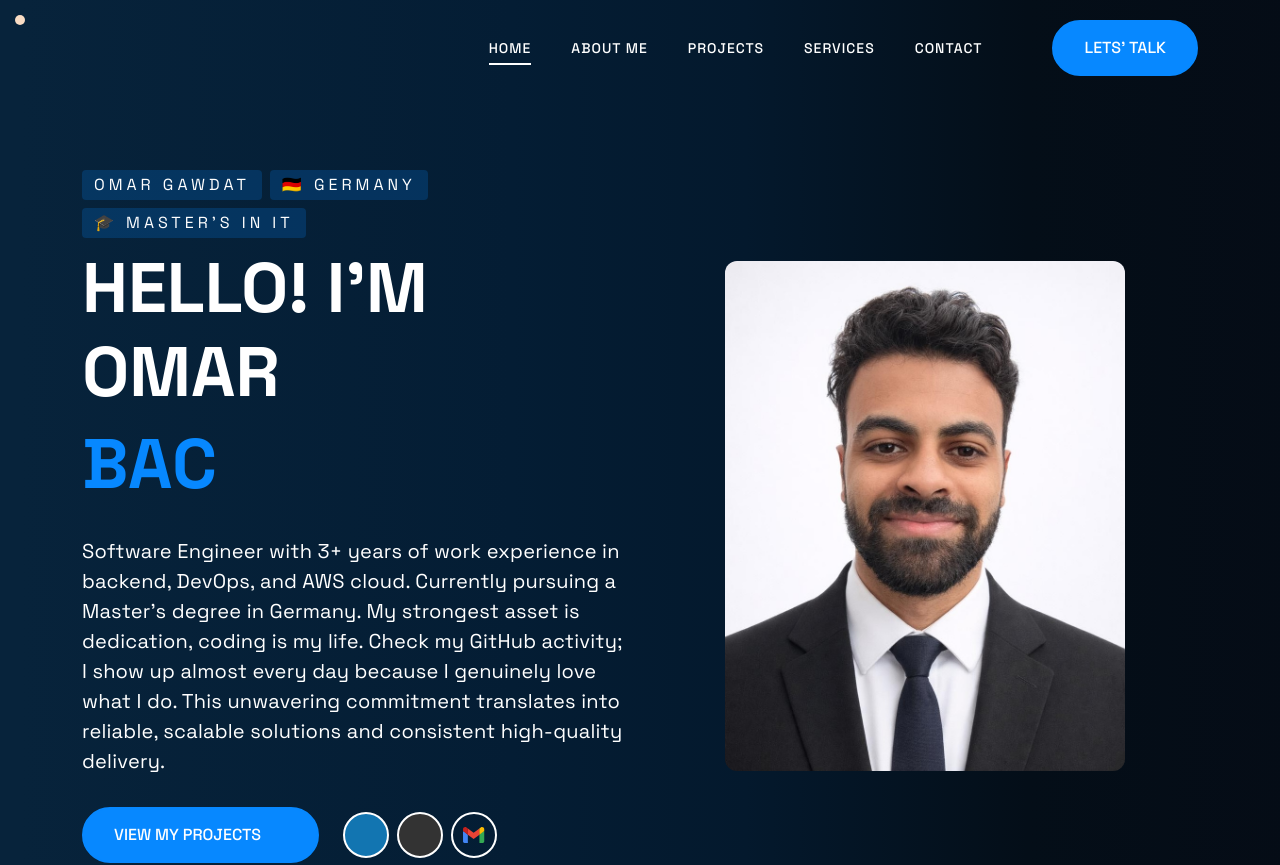
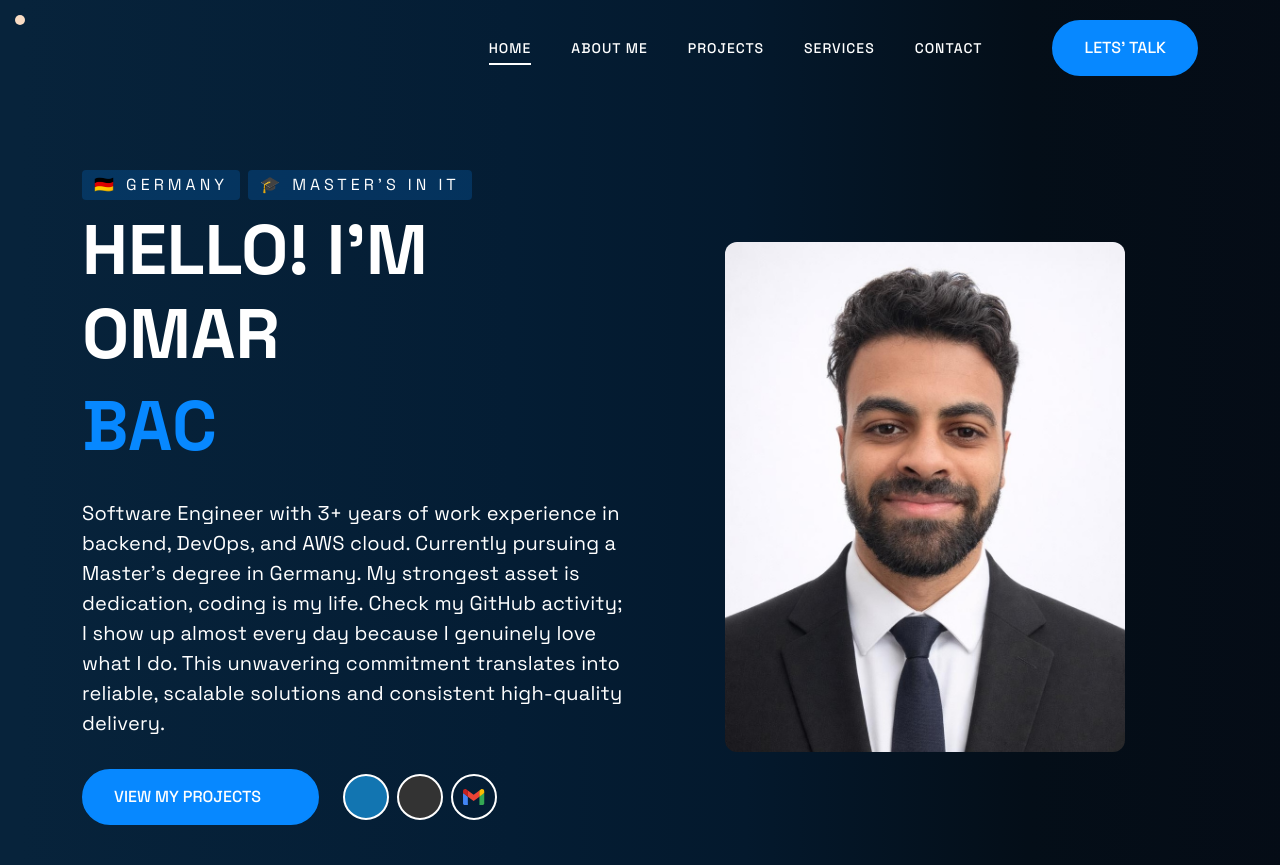
Before and after one commit to omargawdat/omargawdat.github.io, a React (Create React App) app: page / in a window 1280 px wide. Shown: the top 865 px of the page. Built offline with nearby package versions, Linux system fonts and the light colour scheme; some icons are missing.

Commit message:
chore: simplify hero by removing the extra name

```diff
--- a/src/components/Hero.jsx
+++ b/src/components/Hero.jsx
@@ -14,9 +14,6 @@ export default function Hero({ data, socialData }) {
           <div className="col-lg-6">
             <div className="hs-text-box">
               <div className="d-flex flex-wrap gap-2 mb-2" data-aos="fade-up" data-aos-duration="1200">
-                <h6 className="m-0">
-                  <span>{name}</span>
-                </h6>
                 <h6 className="m-0">
                   <span>🇩🇪 Germany</span>
                 </h6>
```
